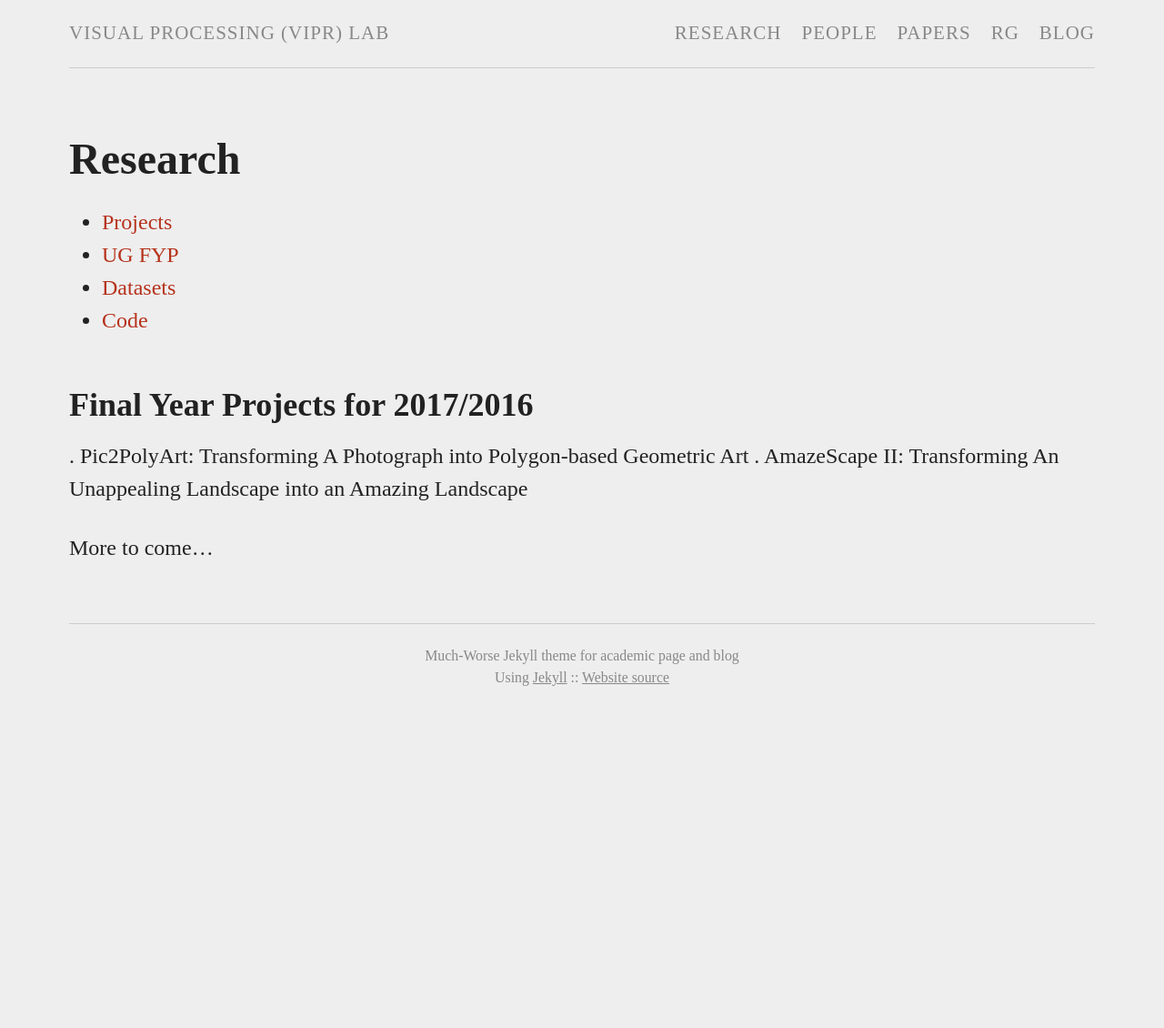
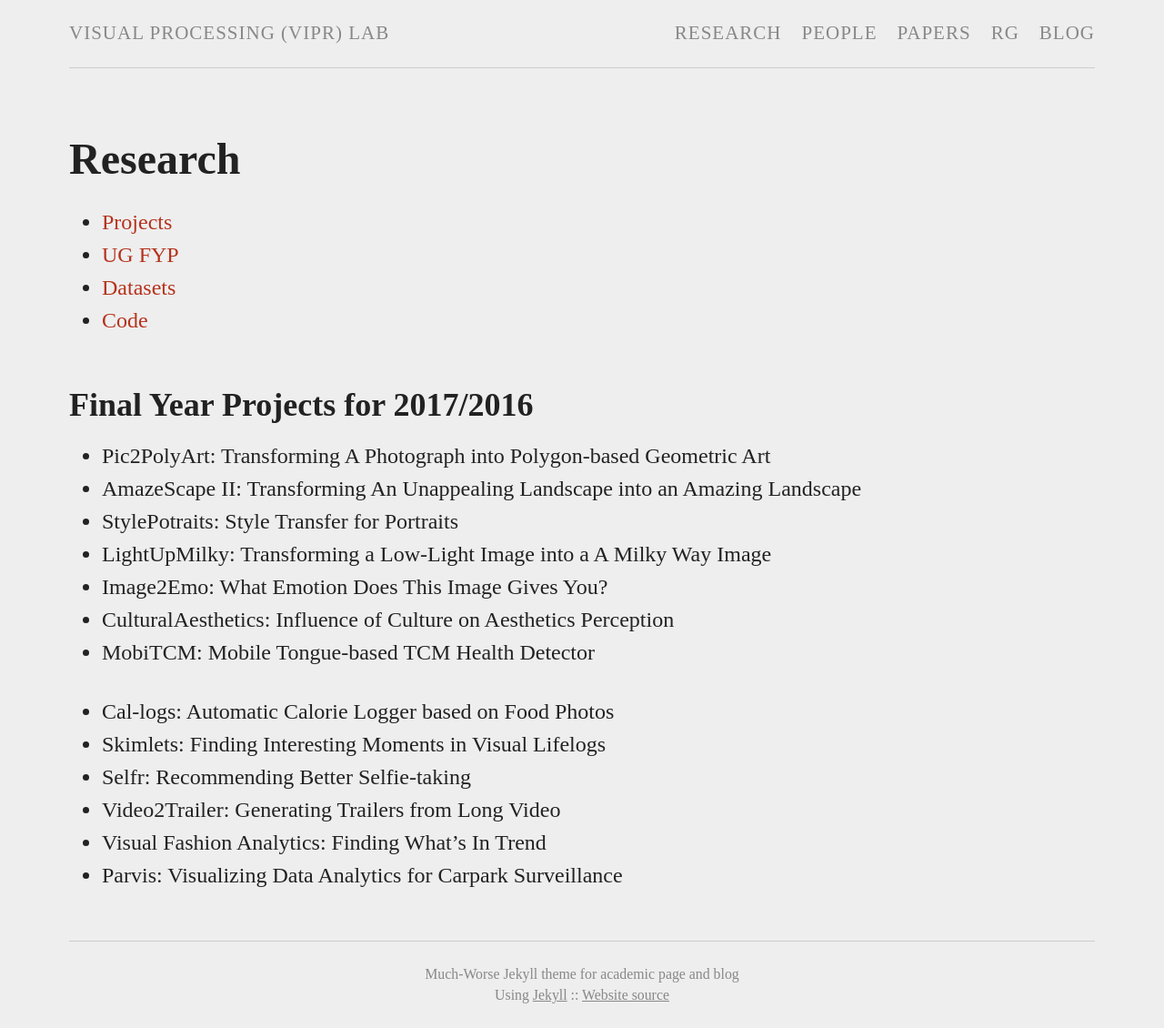
Before and after one commit to viprlab/viprlab.github.io, a Jekyll site: the page built from fyp.md, in a window 1280 px wide. Shown: the whole page at 91% size. Built offline with Jekyll 4.4.1, drawn with Linux system fonts in a browser that asks for light colours; before the commit the page ends 900 px from its top, so only the background shows below that.

Commit message:
update projects

```diff
--- a/fyp.md
+++ b/fyp.md
@@ -8,11 +8,20 @@ permalink: /research/fyp/
 
 ## Final Year Projects for 2017/2016
 
-. Pic2PolyArt: Transforming A Photograph into Polygon-based Geometric Art
-. AmazeScape II: Transforming An Unappealing Landscape into an Amazing Landscape
+- Pic2PolyArt: Transforming A Photograph into Polygon-based Geometric Art
+- AmazeScape II: Transforming An Unappealing Landscape into an Amazing Landscape
+- StylePotraits: Style Transfer for Portraits
+- LightUpMilky: Transforming a Low-Light Image into a A Milky Way Image
+- Image2Emo: What Emotion Does This Image Gives You?
+- CulturalAesthetics: Influence of Culture on Aesthetics Perception
+- MobiTCM: Mobile Tongue-based TCM Health Detector
 
-
-More to come...
+- Cal-logs: Automatic Calorie Logger based on Food Photos
+- Skimlets: Finding Interesting Moments in Visual Lifelogs
+- Selfr: Recommending Better Selfie-taking
+- Video2Trailer: Generating Trailers from Long Video
+- Visual Fashion Analytics: Finding What's In Trend
+- Parvis: Visualizing Data Analytics for Carpark Surveillance
 
 {::comment}
 {% include imagethumbnailblock.html align="left" url="/images/aquas.png" width="120px" height="120px" padding="right" %}
```
